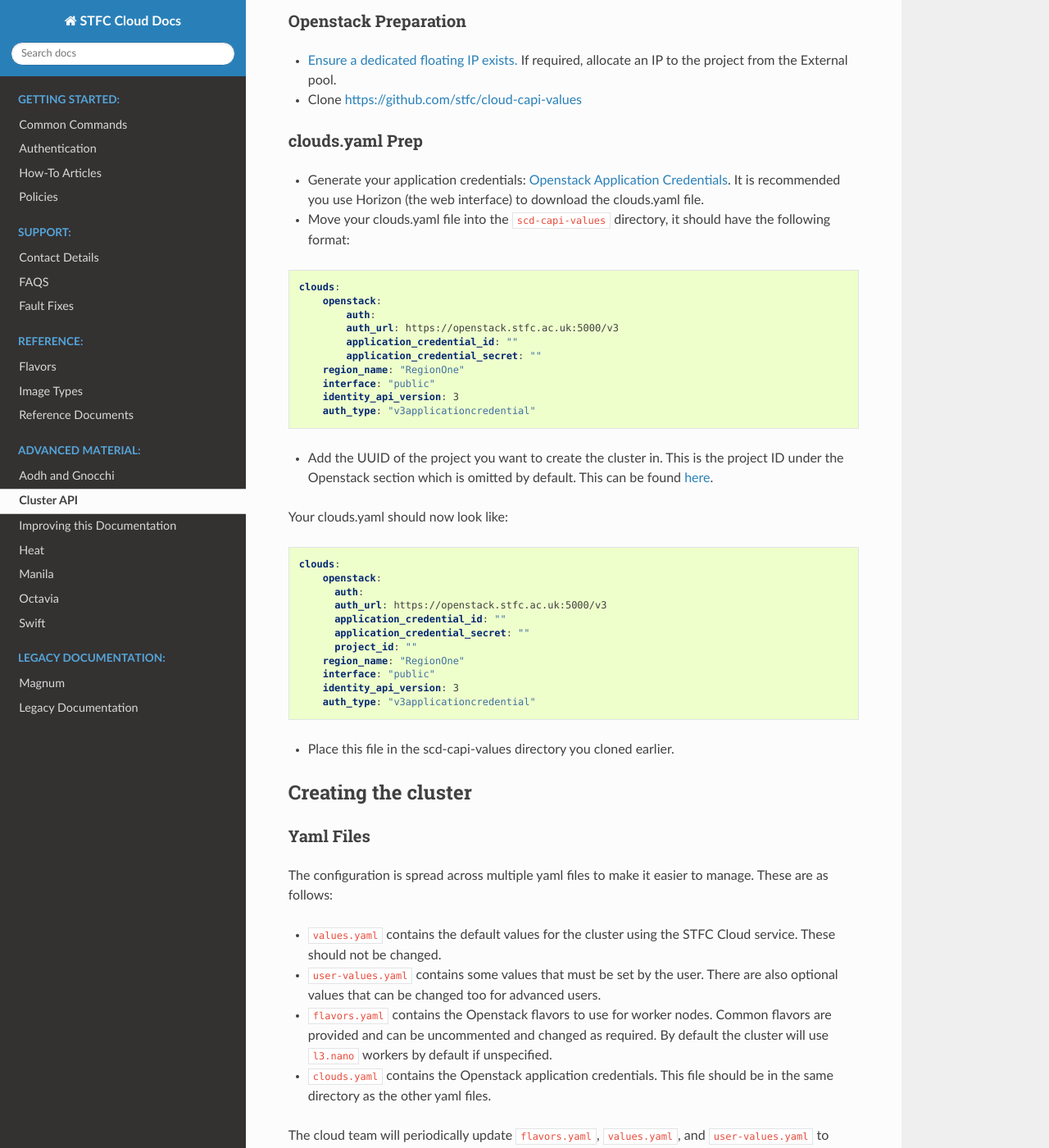
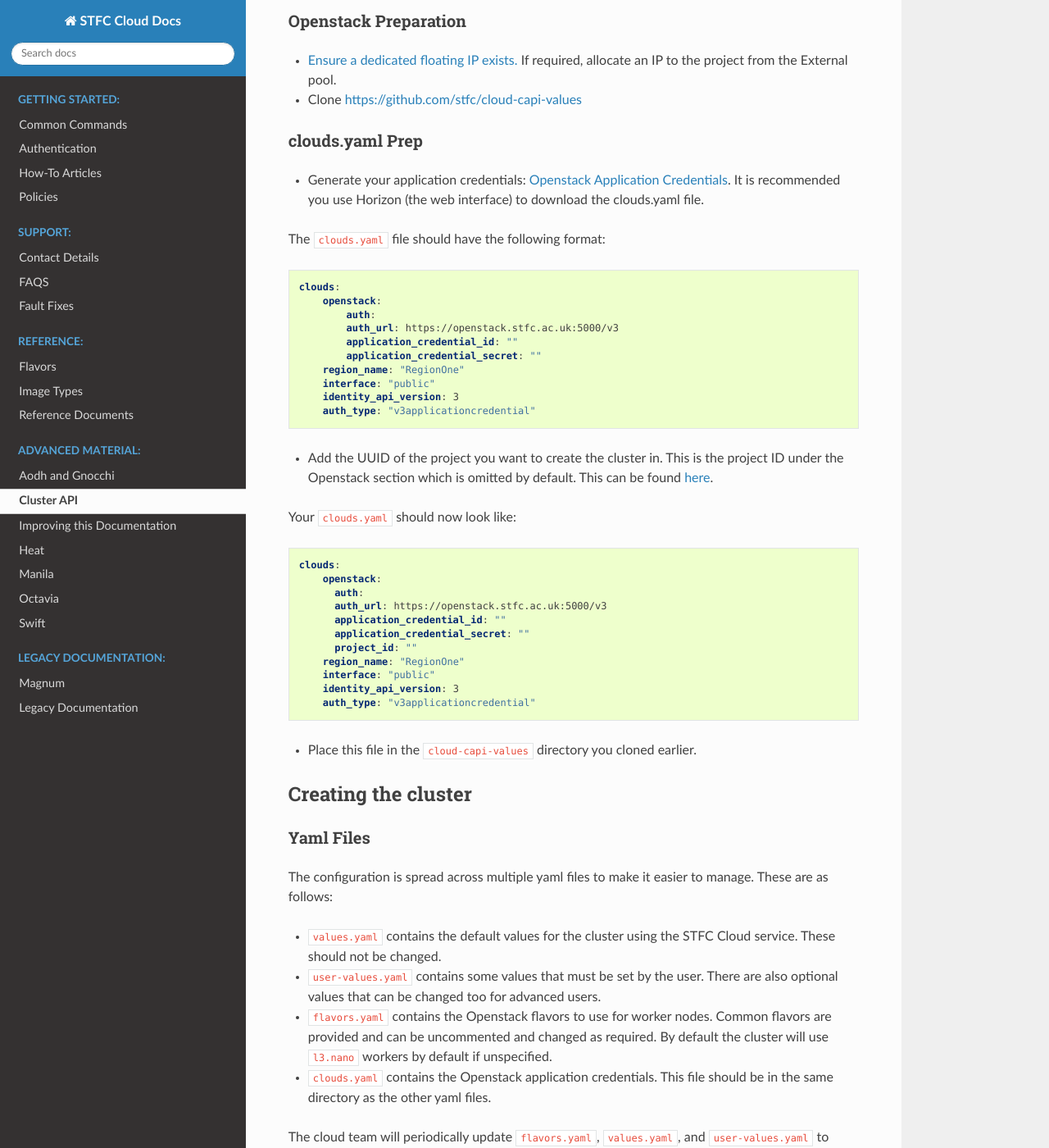
Before and after one commit to stfc/cloud-docs, a Sphinx documentation site: the page built from source/ClusterAPI/Setup.rst, in a window 1280 px wide and 1400 px high, scrolled down 2415 px. Shown: the whole window at 82% size. Built offline with Sphinx 7.4.7 and the Read the Docs theme 2.0.0, drawn with Linux system fonts in a browser that asks for light colours; some of the changed text lies outside the part shown.

Commit message:
Update references for a github repo from scd-capi-values to cloud-capi-values in set up steps

```diff
--- a/source/ClusterAPI/Setup.rst
+++ b/source/ClusterAPI/Setup.rst
@@ -108,7 +108,8 @@ clouds.yaml Prep
 
 - Generate your application credentials: :ref:`Openstack Application Credentials<application_credentials>`.
   It is recommended you use Horizon (the web interface) to download the clouds.yaml file.
-- Move your clouds.yaml file into the ``scd-capi-values`` directory, it should have the following format:
+
+The ``clouds.yaml`` file should have the following format:
 
 .. code-block:: yaml
 
@@ -126,7 +127,7 @@ clouds.yaml Prep
 - Add the UUID of the project you want to create the cluster in. This is the project ID under the Openstack section which is omitted by default.
   This can be found `here <https://openstack.stfc.ac.uk/identity/>`_.
 
-Your clouds.yaml should now look like:
+Your ``clouds.yaml`` should now look like:
 
 .. code-block:: yaml
 
@@ -142,7 +143,7 @@ Your clouds.yaml should now look like:
         identity_api_version: 3
         auth_type: "v3applicationcredential"
 
-- Place this file in the scd-capi-values directory you cloned earlier.
+- Place this file in the ``cloud-capi-values`` directory you cloned earlier.
 
 Creating the cluster
 ====================
@@ -163,7 +164,7 @@ These are as follows:
 
 The cloud team will periodically update ``flavors.yaml``, ``values.yaml``, and ``user-values.yaml`` to reflect changes in the STFC Cloud service.
 These include new versions of Kubernetes or machine images, best practices, new flavors...etc. A user will pull these changes
-by running ``git pull`` in the ``scd-capi-values`` directory in the future.
+by running ``git pull`` in the ``cloud-capi-values`` directory in the future.
 
 
 Configuring the cluster
@@ -177,7 +178,7 @@ Configuring the cluster
 
 .. code-block:: bash
 
-    cd scd-capi-values
+    cd cloud-capi-values
     export CLUSTER_NAME="demo-cluster"  # or your cluster name
 
     # Install the custom resource definitions (CRDs)
```
